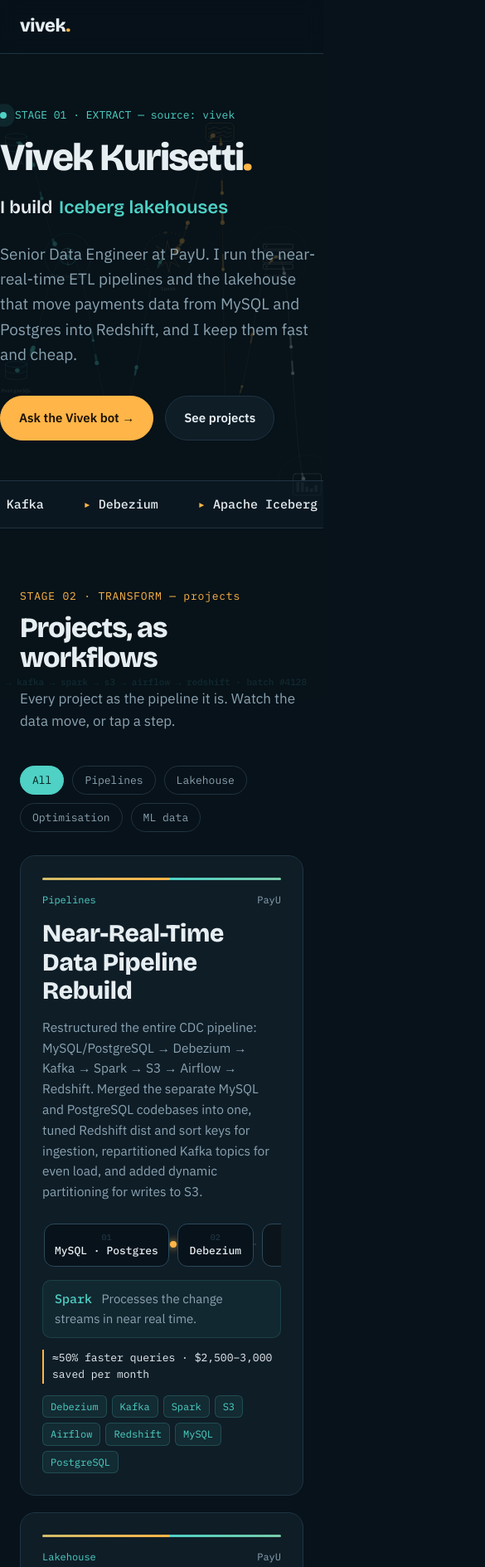
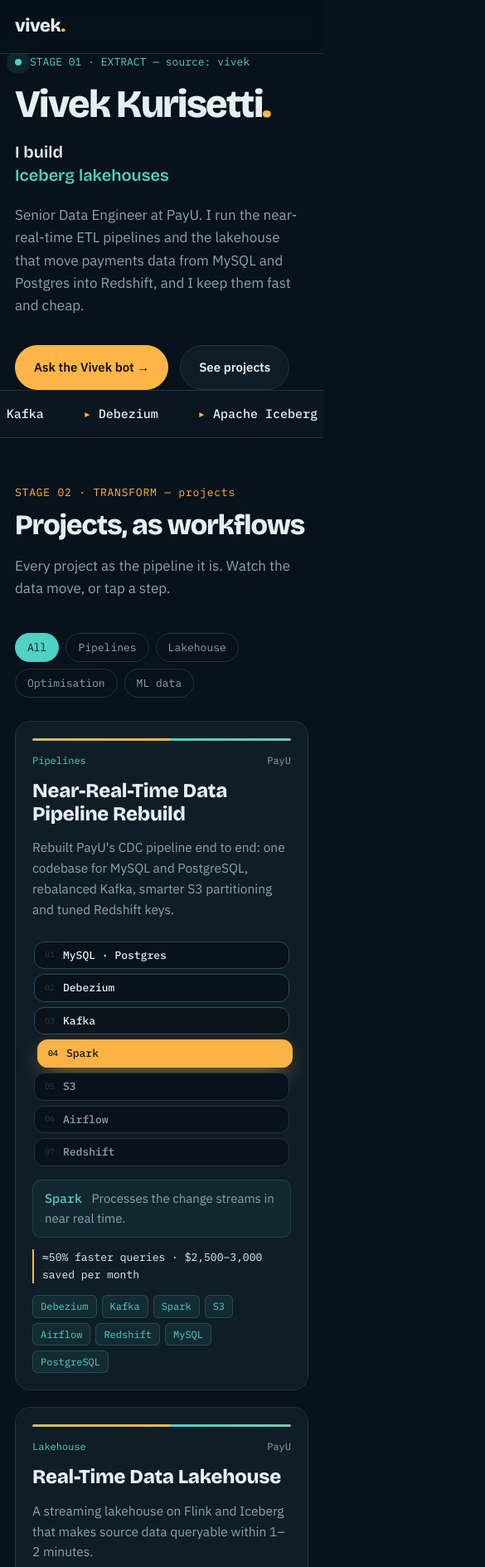
Before and after one commit to vivek-kurisetti/Portfolio, a plain HTML site: page index.html in a window 390 px wide. Shown: the top 1889 px of the page at 83% size, 585 px wide, since content can reach past the window. Drawn offline with nearby package versions, Linux system fonts and the light colour scheme; animation ran at ten frames a second.

Commit message:
Tidy layout on phones and tablets
- Fix sideways scrolling on phones and restore side margins in the intro
- Stack project workflows vertically on small screens; single-column cards
- Hide the background diagram below 1200px and drop its caption text
- Stop the rotating headline from showing slivers of other phrases
- Shorter project blurbs, icon-only chat button on phones, fewer chat chips

Co-Authored-By: Claude Opus 5.5 <noreply@anthropic.com>
Claude-Session: https://claude.ai/code/session_01JTdrdjPukm3t3ZXVrHVFQD

```diff
--- a/index.html
+++ b/index.html
@@ -23,7 +23,8 @@
   color-scheme:dark;
 }
 *{box-sizing:border-box}
-html{scroll-behavior:smooth}
+html{scroll-behavior:smooth;overflow-x:clip}
+.marquee{contain:paint}
 body{margin:0;background:var(--ink);color:var(--text);font-family:var(--font-body);font-size:17px;line-height:1.6;overflow-x:hidden}
 a{color:var(--amber)}
 :focus-visible{outline:2px solid var(--amber);outline-offset:3px;border-radius:6px}
@@ -48,7 +49,7 @@ nav{display:flex;align-items:center;justify-content:space-between;gap:16px;heigh
 .navlinks a:hover::after{transform:scaleX(1)}
 
 /* hero */
-.hero{padding:96px 0 72px}
+.hero{padding-block:96px 72px}
 .runlog{font-family:var(--font-mono);font-size:13px;color:var(--tide);display:flex;align-items:center;gap:10px}
 .dot{width:8px;height:8px;border-radius:50%;background:var(--tide);box-shadow:0 0 0 0 rgba(79,209,197,.6);animation:ping 2s infinite}
 @keyframes ping{0%{box-shadow:0 0 0 0 rgba(79,209,197,.55)}80%,100%{box-shadow:0 0 0 12px rgba(79,209,197,0)}}
@@ -56,9 +57,9 @@ h1{font-family:var(--font-display);font-weight:800;font-size:clamp(46px,6.2vw,84
 h1 .ch{display:inline-block;animation:drop .8s cubic-bezier(.2,.9,.25,1.2) both}
 h1 .accent{color:var(--amber)}
 @keyframes drop{from{transform:translateY(.5em) rotate(6deg);opacity:.15}to{transform:none;opacity:1}}
-.role{font-family:var(--font-display);font-size:clamp(22px,3.2vw,34px);font-weight:600;display:flex;gap:.35em;flex-wrap:wrap;align-items:baseline}
-.rotator{display:inline-grid;height:1.25em;overflow:hidden;color:var(--tide)}
-.rotator span{grid-area:1/1;transition:transform .7s cubic-bezier(.7,0,.2,1)}
+.role{font-family:var(--font-display);font-size:clamp(20px,3vw,32px);font-weight:600;display:flex;gap:.35em;flex-wrap:wrap;align-items:center;line-height:1.3}
+.rotator{display:inline-grid;height:1.3em;overflow:hidden;color:var(--tide);white-space:nowrap}
+.rotator span{grid-area:1/1;transition:transform .7s cubic-bezier(.7,0,.2,1),opacity .5s}
 .lede{max-width:46ch;color:var(--muted);font-size:19px;margin:22px 0 34px}
 .ctas{display:flex;gap:14px;flex-wrap:wrap}
 .btn{display:inline-flex;align-items:center;gap:10px;padding:14px 22px;border-radius:999px;font-weight:600;font-size:15px;text-decoration:none;border:1px solid var(--line);color:var(--text);background:var(--panel);cursor:pointer;transition:transform .2s, border-color .2s, background .2s;font-family:var(--font-body)}
@@ -79,14 +80,14 @@ section{padding:96px 0}
 h2{font-family:var(--font-display);font-weight:800;font-size:clamp(34px,5vw,56px);letter-spacing:-.03em;line-height:1.05;margin:10px 0 18px;text-wrap:balance}
 .sub{color:var(--muted);max-width:62ch;margin:0 0 40px}
 .rise{transition:transform .9s cubic-bezier(.2,.8,.2,1)}
-.rise.pending{transform:translateY(28px)}
+
 
 /* projects */
 .filters{display:flex;gap:10px;flex-wrap:wrap;margin-bottom:28px}
 .chip{font-family:var(--font-mono);font-size:13px;padding:8px 14px;border-radius:999px;border:1px solid var(--line);background:transparent;color:var(--muted);cursor:pointer;transition:all .2s}
 .chip[aria-pressed="true"]{background:var(--tide);color:#05221f;border-color:var(--tide)}
-.grid{display:grid;grid-template-columns:repeat(auto-fill,minmax(310px,1fr));gap:20px}
-.card{position:relative;background:var(--panel);border:1px solid var(--line);border-radius:18px;padding:26px;display:flex;flex-direction:column;gap:14px;transform-style:preserve-3d;transition:transform .25s ease, border-color .25s, opacity .35s;overflow:hidden}
+.grid{display:grid;grid-template-columns:minmax(0,1fr);gap:20px}
+.card{min-width:0;position:relative;background:var(--panel);border:1px solid var(--line);border-radius:18px;padding:26px;display:flex;flex-direction:column;gap:14px;transform-style:preserve-3d;transition:transform .25s ease, border-color .25s, opacity .35s;overflow:hidden}
 .card::before{content:"";position:absolute;inset:0;background:radial-gradient(500px circle at var(--mx,50%) var(--my,0%), rgba(255,181,71,.12), transparent 40%);opacity:0;transition:opacity .3s;pointer-events:none}
 .card:hover{border-color:#2f5266}
 .card:hover::before{opacity:1}
@@ -190,7 +191,28 @@ pre{white-space:pre-wrap;font-family:var(--font-mono);font-size:12.5px;color:var
 .links{display:flex;gap:12px;flex-wrap:wrap}
 footer{border-top:1px solid var(--line);padding:26px 0;font-family:var(--font-mono);font-size:12px;color:var(--muted)}
 
-@media (max-width:860px){.chatwrap{grid-template-columns:1fr}.navlinks{display:none}.hero{padding:64px 0 48px}section{padding:72px 0}}
+@media (max-width:860px){.chatwrap{grid-template-columns:1fr}.navlinks{display:none}.hero{padding-block:56px 40px}section{padding:72px 0}}
+
+/* small screens: calm background, stacked workflows, compact chat */
+@media (max-width:1199px){#flow,.scrim,.glow{display:none}}
+@media (max-width:700px){
+  .wrap{padding:0 18px}
+  h1{font-size:clamp(40px,12vw,56px)}
+  .role{flex-direction:column;align-items:flex-start;gap:2px}
+  .lede{font-size:17px}
+  section{padding:56px 0}
+  .card{padding:20px}
+  .card.wide h3{font-size:24px}
+  .wf-row{flex-direction:column;gap:6px;overflow:visible}
+  .wf-track{display:none}
+  .wf-node{flex-direction:row;justify-content:flex-start;gap:10px;min-width:0;padding:8px 12px;text-align:left}
+  .wf-node.on{transform:translateX(4px)}
+  .chat{height:500px}
+  .suggest button:nth-child(n+4){display:none}
+  .launch{padding:8px}
+  .launch .lt{display:none}
+  .filters{gap:8px}
+}
 @media (prefers-reduced-motion:reduce){*,*::before,*::after{animation:none!important;transition:none!important}html{scroll-behavior:auto}}
 </style>
 </head>
@@ -318,7 +340,7 @@ footer{border-top:1px solid var(--line);padding:26px 0;font-family:var(--font-mo
 
 <footer><div class="wrap">© <span id="yr"></span> Vivek Kurisetti · built with a canvas, a lot of easing curves, and zero trackers</div></footer>
 
-<a class="launch" href="#ask" id="launch"><span class="orb"></span>Ask about Vivek</a>
+<a class="launch" href="#ask" id="launch" aria-label="Ask about Vivek"><span class="orb"></span><span class="lt">Ask about Vivek</span></a>
 
 <!-- =====================================================================
      THE KNOWLEDGE DOCUMENT
@@ -406,19 +428,19 @@ His LinkedIn is linkedin.com/in/vivek-kurisetti and his GitHub is github.com/viv
 /* ================= EDIT YOUR PROJECTS HERE ================= */
 const PROJECTS = [
   { title:"Near-Real-Time Data Pipeline Rebuild", category:"Pipelines", year:"PayU", wide:true,
-    desc:"Restructured the entire CDC pipeline: MySQL/PostgreSQL → Debezium → Kafka → Spark → S3 → Airflow → Redshift. Merged the separate MySQL and PostgreSQL codebases into one, tuned Redshift dist and sort keys for ingestion, repartitioned Kafka topics for even load, and added dynamic partitioning for writes to S3.",
+    desc:"Rebuilt PayU's CDC pipeline end to end: one codebase for MySQL and PostgreSQL, rebalanced Kafka, smarter S3 partitioning and tuned Redshift keys.",
     impact:"≈50% faster queries · $2,500–3,000 saved per month", stack:["Debezium","Kafka","Spark","S3","Airflow","Redshift","MySQL","PostgreSQL"], link:"" },
   { title:"Real-Time Data Lakehouse", category:"Lakehouse", year:"PayU", wide:true,
-    desc:"Streams changes from MySQL through Debezium and Kafka into Flink, landing them in Apache Iceberg tables on S3 with the AWS Glue catalog. Source data is queryable within 1–2 minutes, which powers real-time reporting and ML model monitoring.",
+    desc:"A streaming lakehouse on Flink and Iceberg that makes source data queryable within 1–2 minutes.",
     impact:"Source → lakehouse in 1–2 minutes", stack:["MySQL","Debezium","Kafka","Flink","Iceberg","S3","Glue"], link:"" },
   { title:"Redshift Optimisation & Cost Engineering", category:"Optimisation", year:"PayU",
-    desc:"Led Redshift optimisation for large-scale analytical workloads: execution plan tuning, sort key and dist key design, and WLM tuning for better cluster efficiency.",
+    desc:"Made large analytical workloads on Redshift faster and cheaper.",
     impact:"≈50% faster queries · ≈30% lower infra cost", stack:["Redshift","SQL","WLM"], link:"" },
   { title:"Payment Recommendation System", category:"ML data", year:"PayU",
-    desc:"Feature pipelines on historical transaction data feed a scoring mechanism that ranks payment options by success probability, served to real-time systems through APIs.",
+    desc:"Ranks payment options by how likely they are to succeed, live at checkout.",
     impact:"Higher transaction success rates", stack:["PySpark","Python","APIs"], link:"" },
   { title:"Fraud Detection Data Pipeline", category:"ML data", year:"PayU",
-    desc:"Feature engineering workflows flag anomalies across multiple parameters, using a streaming plus batch architecture for near-real-time detection.",
+    desc:"Spots anomalies across many signals in near real time.",
     impact:"Lower fraud risk, proactive detection", stack:["Kafka","Spark","Streaming","Batch"], link:"" }
 ];
 const WORKFLOWS = {
@@ -484,7 +506,7 @@ document.getElementById("yr").textContent = new Date().getFullYear();
 /* ---------- role rotator ---------- */
 (function(){
   const spans=[...document.querySelectorAll("#rotator span")]; let i=0;
-  const place=()=>spans.forEach((s,j)=>{ const d=(j-i+spans.length)%spans.length; s.style.transform=`translateY(${d===0?0:(d===spans.length-1?-110:110)}%)`; });
+  const place=()=>spans.forEach((s,j)=>{ const d=(j-i+spans.length)%spans.length; s.style.transform=`translateY(${d===0?0:(d===spans.length-1?-150:150)}%)`; s.style.opacity=d===0?1:0; });
   place(); if(!reduce) setInterval(()=>{ i=(i+1)%spans.length; place(); }, 2400);
 })();
 
@@ -652,9 +674,6 @@ document.getElementById("links").innerHTML = LINKS.map(l=>`<a class="btn" href="
       x.fillText(n.label,0,k==="spark"?82:52);
       x.restore();
     }
-    // run ticker
-    x.font="500 11px 'IBM Plex Mono', monospace"; x.textAlign="right"; x.fillStyle=`rgba(${TEAL},.45)`;
-    x.fillText(`nrt pipeline: mysql/postgres → debezium → kafka → spark → s3 → airflow → redshift · batch #${batch}`, W-20, H-18);
     if(!reduce) requestAnimationFrame(frame);
   }
   build(); addEventListener("resize",build); requestAnimationFrame(frame);
```
